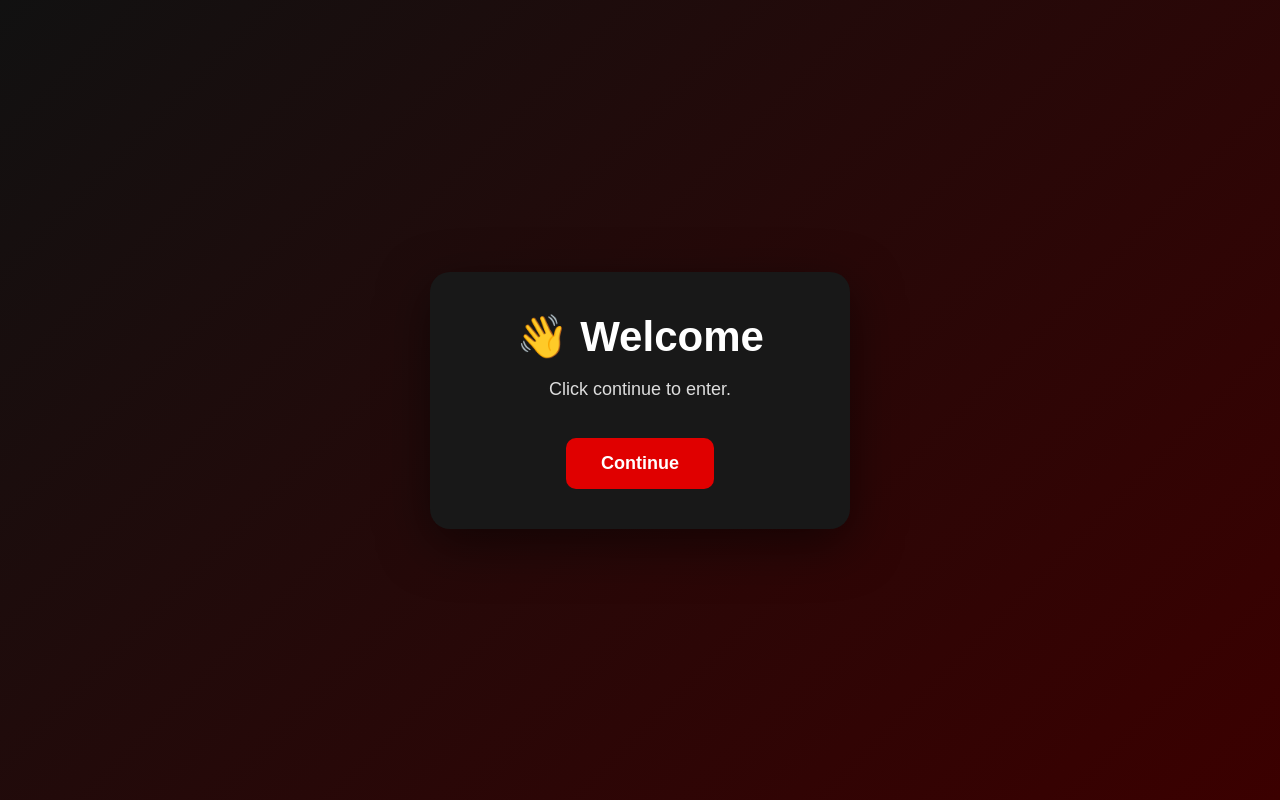
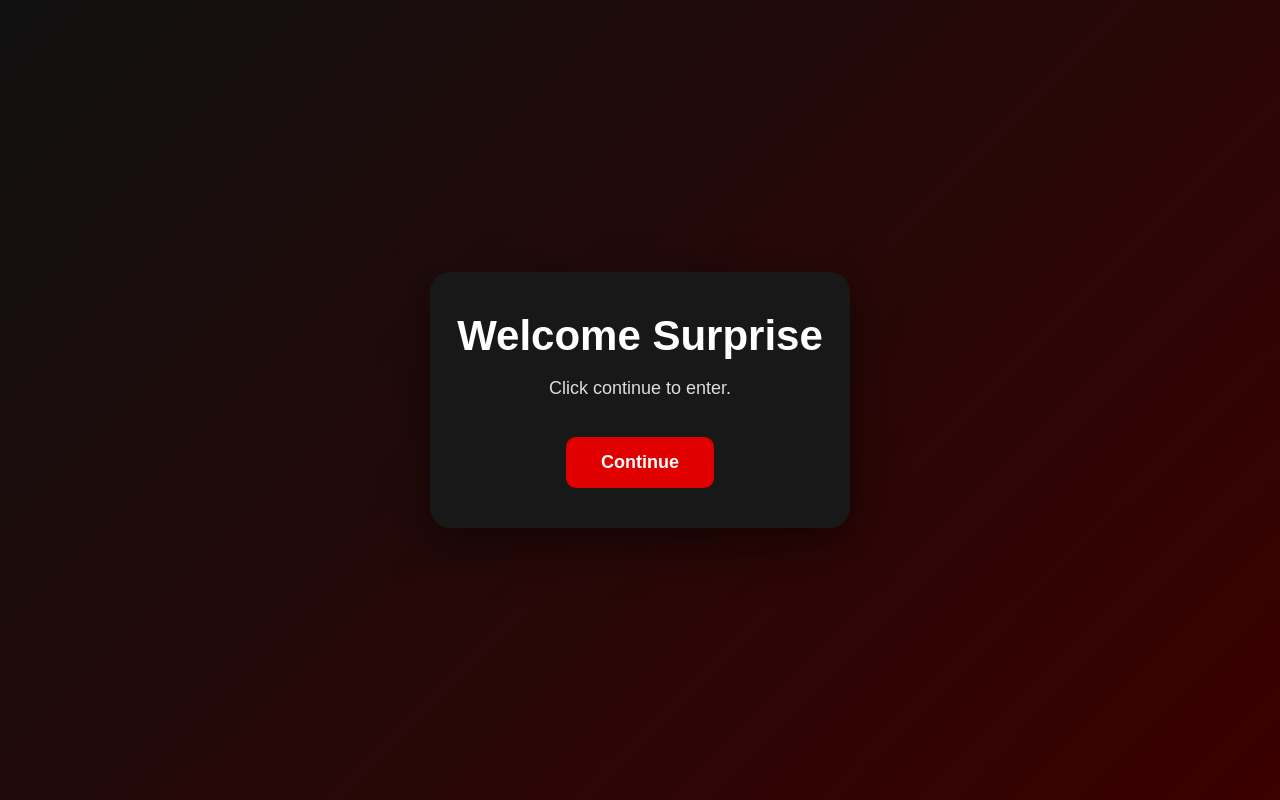
Before and after one commit to nazmavohra4-svg/Welcome-Surprise, a plain HTML site: page index.html in a window 1280 px wide. Drawn offline with Linux system fonts and the light colour scheme.

Commit message:
Update index.html

```diff
--- a/index.html
+++ b/index.html
@@ -45,7 +45,7 @@ button:active{transform:scale(.98)}
 <body>
 
 <div class="card" id="welcome">
-  <h1>👋 Welcome</h1>
+  <h1> Welcome Surprise </h1>
   <p>Click continue to enter.</p>
   <button id="continueBtn">Continue</button>
 </div>
```
